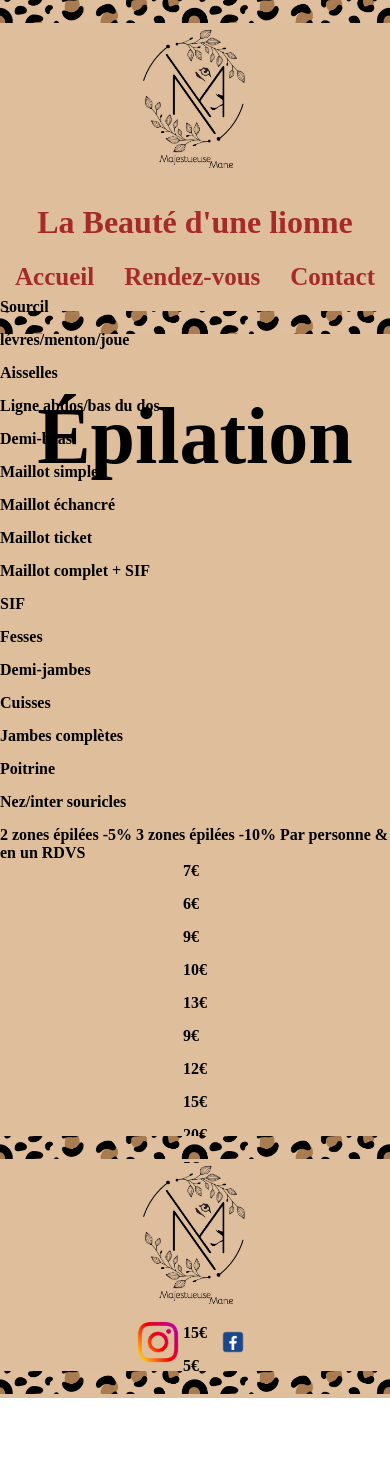
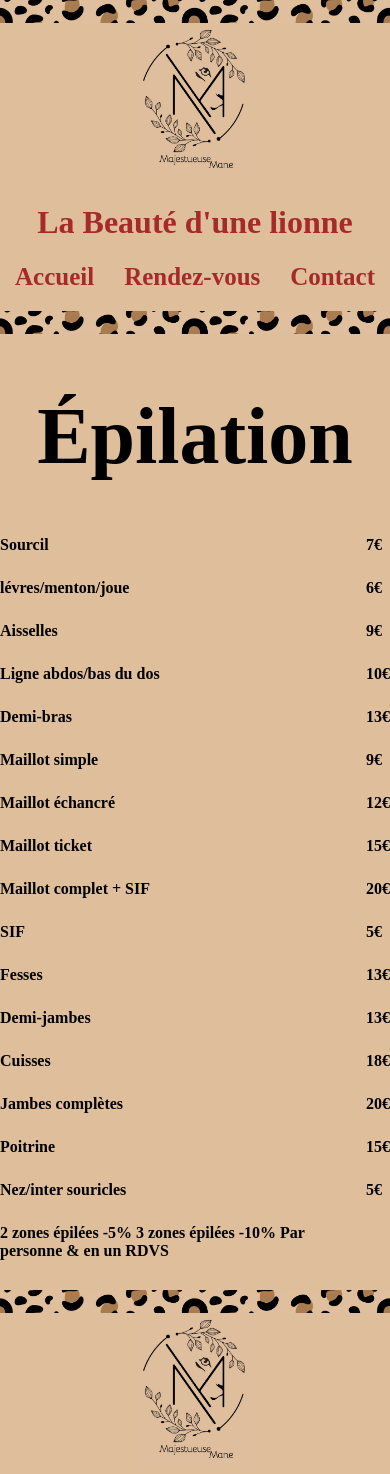
Before and after one commit to LeslieLobry/marion-projet, a React (Create React App) app: page /Prestation/1 in a window 390 px wide. Shown: the top 1474 px of the page. Before the commit the page ends 1398 px from the top, so only its background shows below. Built offline with nearby package versions, Linux system fonts and the light colour scheme; a web font is replaced by a local one.

Commit message:
responsive +/-

```diff
--- a/src/Components/Element/elements.css
+++ b/src/Components/Element/elements.css
@@ -1,25 +1,27 @@
-.contenant{
-    display: flex;
-    flex-wrap: wrap;
-    justify-content: space-around;
-    width: 100%;
-    height: 600px;
-    align-content: center;
-    justify-content: center;
-    flex-wrap: wrap;
-}
 .titre{
     display: flex;
     flex-direction: column;
-    gap: 15px;
-    font-weight: 900;
-}
-.prix{
-    display: flex;
-    flex-direction: column;
-    gap: 15px;
+    gap: 25px;
     font-weight: 900;
 }
 li{
     list-style: none;
 }
+.prix{
+    display: flex;
+    flex-direction: column;
+    gap: 25px;
+    font-weight: 900;
+}
+.contenant{
+    display: flex;
+    width: 800px;
+    justify-content: center;
+}
+
+@media screen and (max-width: 750px){
+    .contenant{
+        display: flex;
+        width: 100%;
+    }
+}
--- a/src/Components/Header/header.css
+++ b/src/Components/Header/header.css
@@ -32,7 +32,7 @@
     text-decoration: none;
     color: brown;
 }
-@media screen and (max-width: 750px){
+@media screen and (min-width: 750px){
     .header{
         display: flex;
         flex-direction: column;
--- a/src/Components/Nav/nav.css
+++ b/src/Components/Nav/nav.css
@@ -13,3 +13,10 @@
 .nav-contenant :hover{
     text-decoration: overline;
 }
+
+@media screen and (max-width: 750px){
+    .nav-contenant{
+        display: flex;
+        flex-direction: row;
+    }
+}
--- a/src/data/prestation.json
+++ b/src/data/prestation.json
@@ -89,18 +89,18 @@
         "description":"massage, soins...",
         "pictures":"https://i.imgur.com/AVpp2ov.jpg",
         "presta":[
-            "Massage californien (1h),Une relaxation intense du corps avec des mouvements lent",
-            "Massage Lomi-Lomi (1h15), Modelage puissant, doux et rythmé : il se pratique avec les mains, coudes et avant-bras afin d'apaiser les tensions",
-            "Massage Balinais (1h15),Des lissages profonds et précis. Dynamisant musculaire favorise la circulation sanguine, active les défenses immunitaires, relaxe le coprs et l'esprit",
-            "Massage Tibétain (1h15),Rééquilibrer les énergies avec l'utilisation du bol tibétain, agit sur le stress, trouble du sommeil, soulage les articulations et élimine les toxines ",
-            "Réflexologie plantaire (45min), La stimulation des nombreuses terminaisons nerveuses permet une relaxation du corps entier et agit sur le retour veineux. Pratique chinoise",
+            "Massage californien(1h)(Une relaxation intense du corps avec des mouvements lent)",
+            "Massage Lomi-Lomi (1h15)(Modelage puissant, doux et rythmé : il se pratique avec les mains, coudes et avant-bras afin d'apaiser les tensions)",
+            "Massage Balinais (1h15)(Des lissages profonds et précis. Dynamisant musculaire favorise la circulation sanguine, active les défenses immunitaires, relaxe le coprs et l'esprit)",
+            "Massage Tibétain (1h15)(Rééquilibrer les énergies avec l'utilisation du bol tibétain, agit sur le stress, trouble du sommeil, soulage les articulations et élimine les toxines)",
+            "Réflexologie plantaire (45min)(La stimulation des nombreuses terminaisons nerveuses permet une relaxation du corps entier et agit sur le retour veineux. Pratique chinoise)",
             "Massage crânien (30min),"
         ],
         "prix":[
             "50€",
             "55€",
             "55€",
-            "60",
+            "60€",
             "40€",
             "20€"
         ]
@@ -109,7 +109,7 @@
         "id":"5",
         "titre":"Beauté du regard",
         "description":"yeux de biche",
-        "pictures":"https://i.imgur.com/wnlaFWj.jpg",
+        "pictures":"https://i.imgur.com/Q8AvDhV.jpg",
         "presta":[
             "Teinture de cils",
             "Teinture des sourcils",
--- a/src/pages/Prestation/prestation.css
+++ b/src/pages/Prestation/prestation.css
@@ -6,4 +6,5 @@
     flex-direction: column;
     align-items: center;
     background-color: #dfbe9c;
+    padding-bottom: 30px;
 }
--- a/src/pages/Prestation/prestation.jsx
+++ b/src/pages/Prestation/prestation.jsx
@@ -4,7 +4,6 @@ import Erreur from "../Erreur/erreur"
 import React from "react";
 import Presta from "../../Components/Element/elements";
 import "../Prestation/prestation.css"
-import motif from "../../Assets/motif.jpg"
 
 function Prestation (){
 const { id } = useParams();
```
Also changed, not shown: src/Components/Element/elements.jsx (indentation only).
